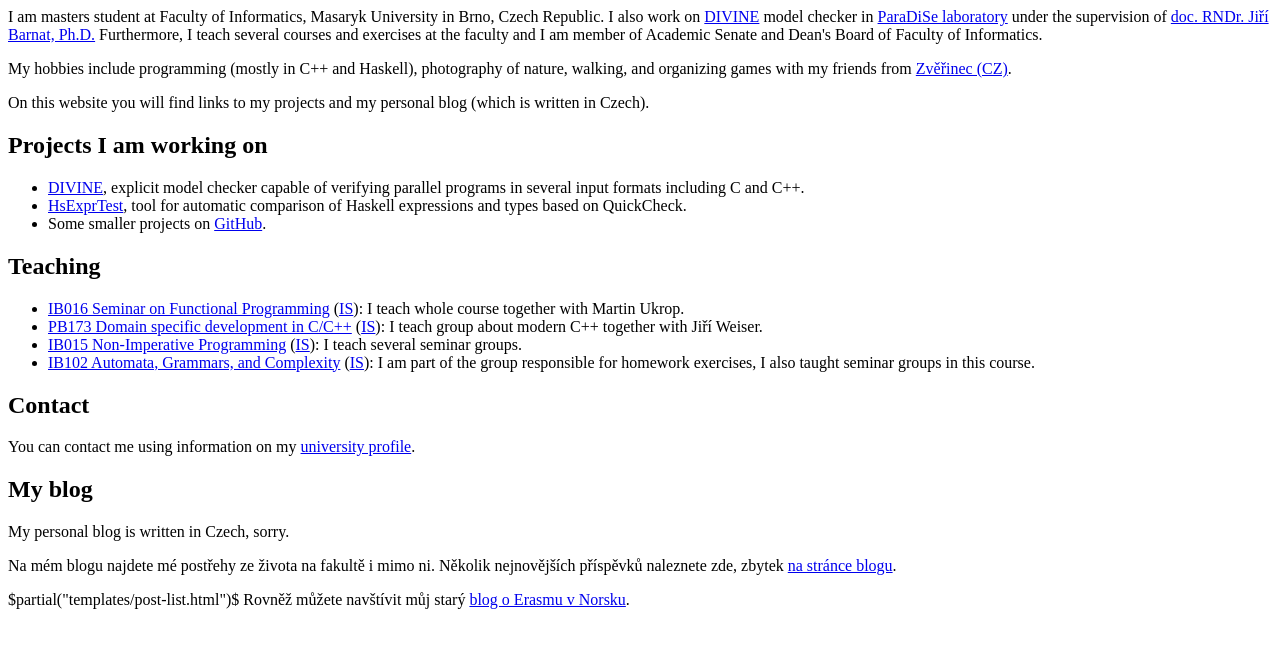
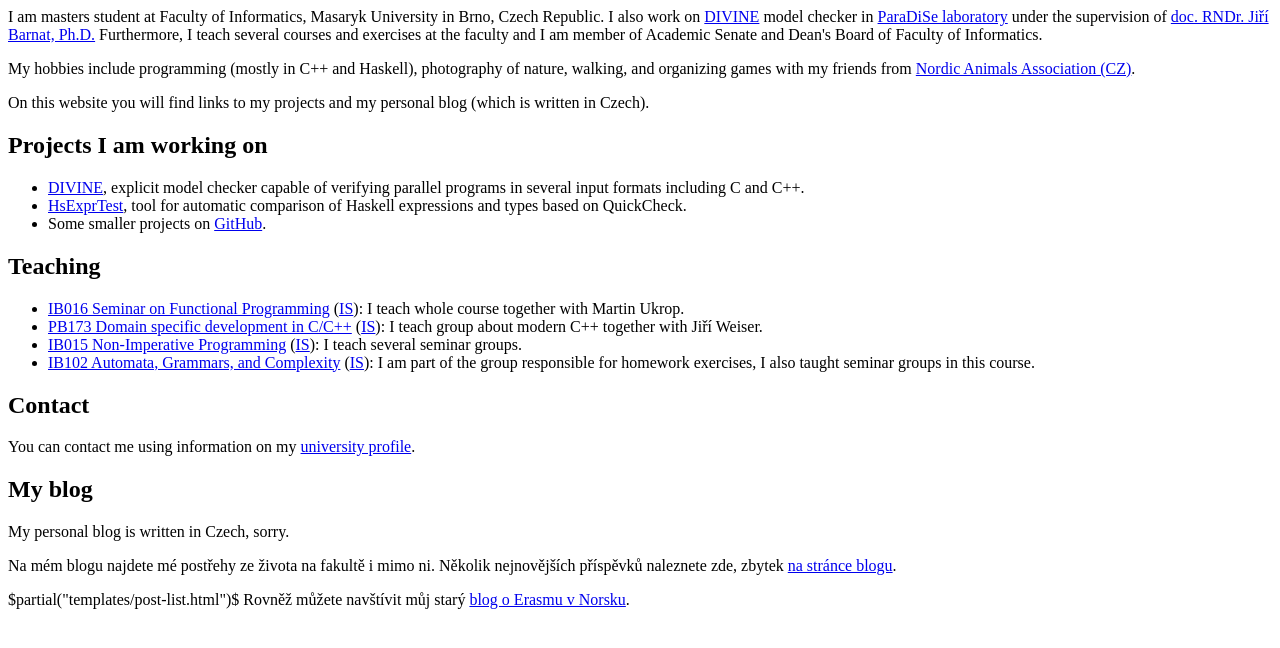
Before and after one commit to vlstill/blog, a plain HTML site: page index.html in a window 1280 px wide. Drawn offline with Linux system fonts and the light colour scheme.

Commit message:
Use official name of Nordic Animals Association.

```diff
--- a/index.html
+++ b/index.html
@@ -12,7 +12,7 @@ Faculty of Informatics.
 <p>
 My hobbies include programming (mostly in C++ and Haskell), photography of nature,
 walking, and organizing games with my friends from
-<a href="http://zverinec.fi.muni.cz/">Zvěřinec (CZ)</a>.
+<a href="http://zverinec.fi.muni.cz/">Nordic Animals Association (CZ)</a>.
 </p>
 
 <p>
```
